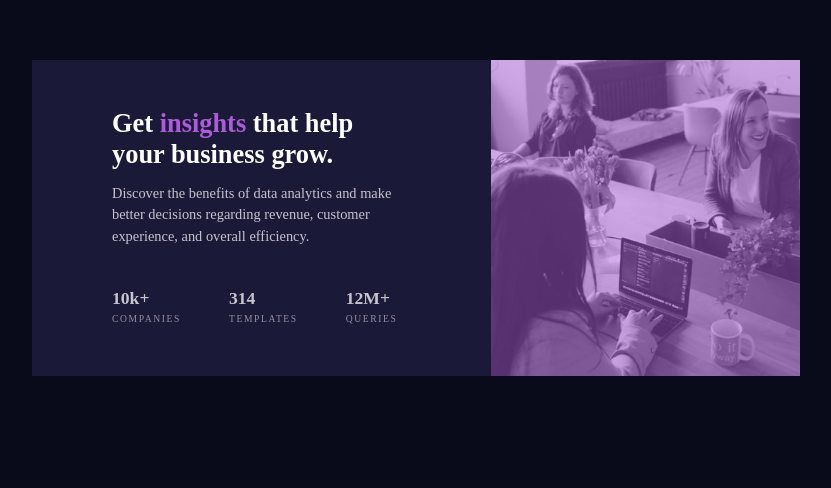
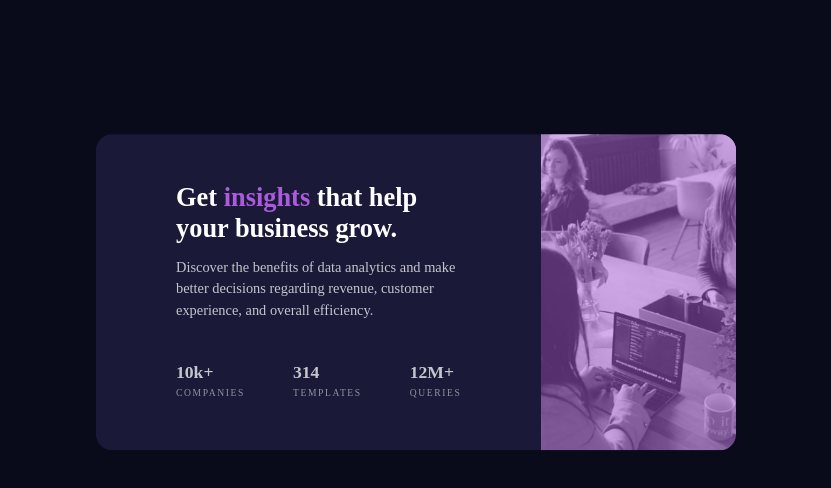
Before and after one commit to Dennis-Race/stats-preview-card-component, a plain HTML site: page index.html in a window 1280 px wide. Shown: the part 108-596 px from the top of the page, without its empty margins (224-1055 px from the left). Drawn offline with Linux system fonts and the light colour scheme; a web font is replaced by a local one.

Commit message:
Update style.css

```diff
--- a/style.css
+++ b/style.css
@@ -15,8 +15,12 @@ body {
 .wrapper {
     display: flex;
     max-width: 60vw;
-    margin: 10.5em auto;
     border-radius: 1rem;
+    overflow: hidden;
+    position: absolute;
+    top: 50%;
+    left: 50%;
+    transform: translate(-50%, -50%);
 }
 
 .left-side {
```
